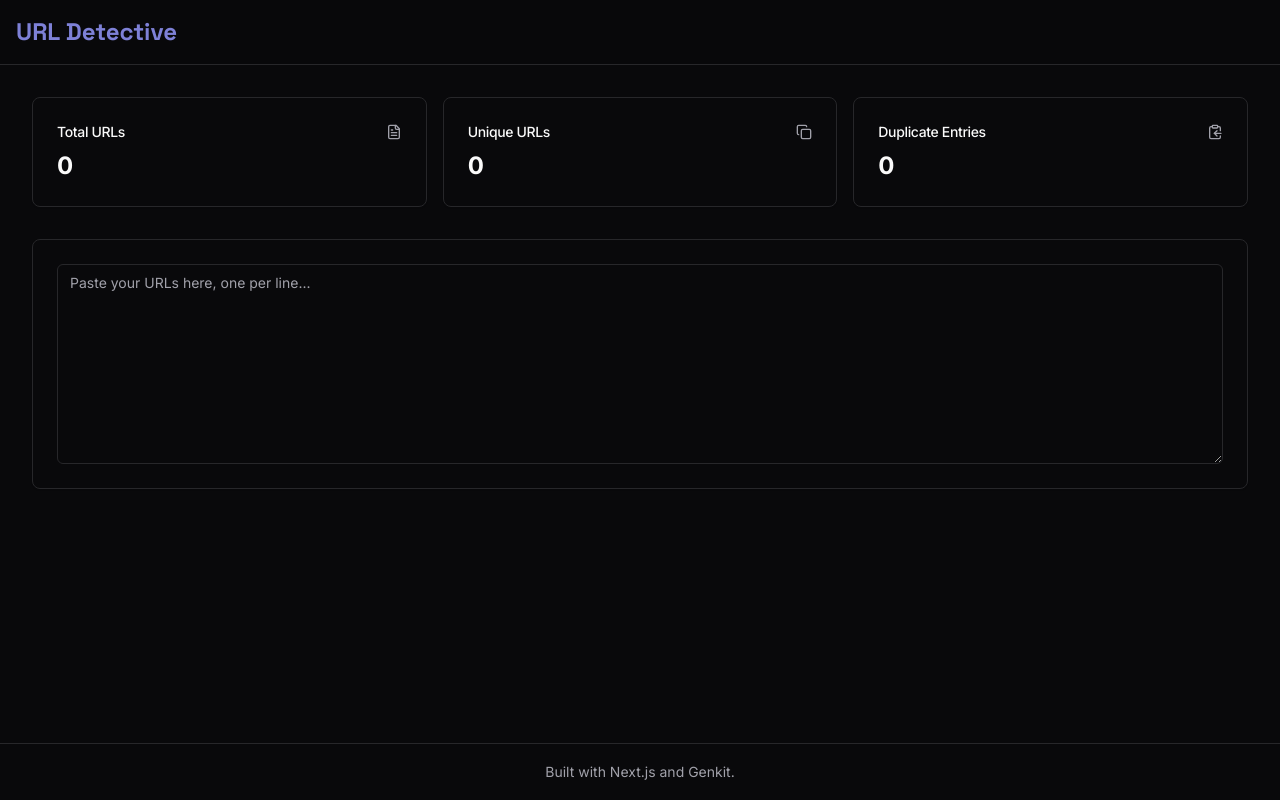
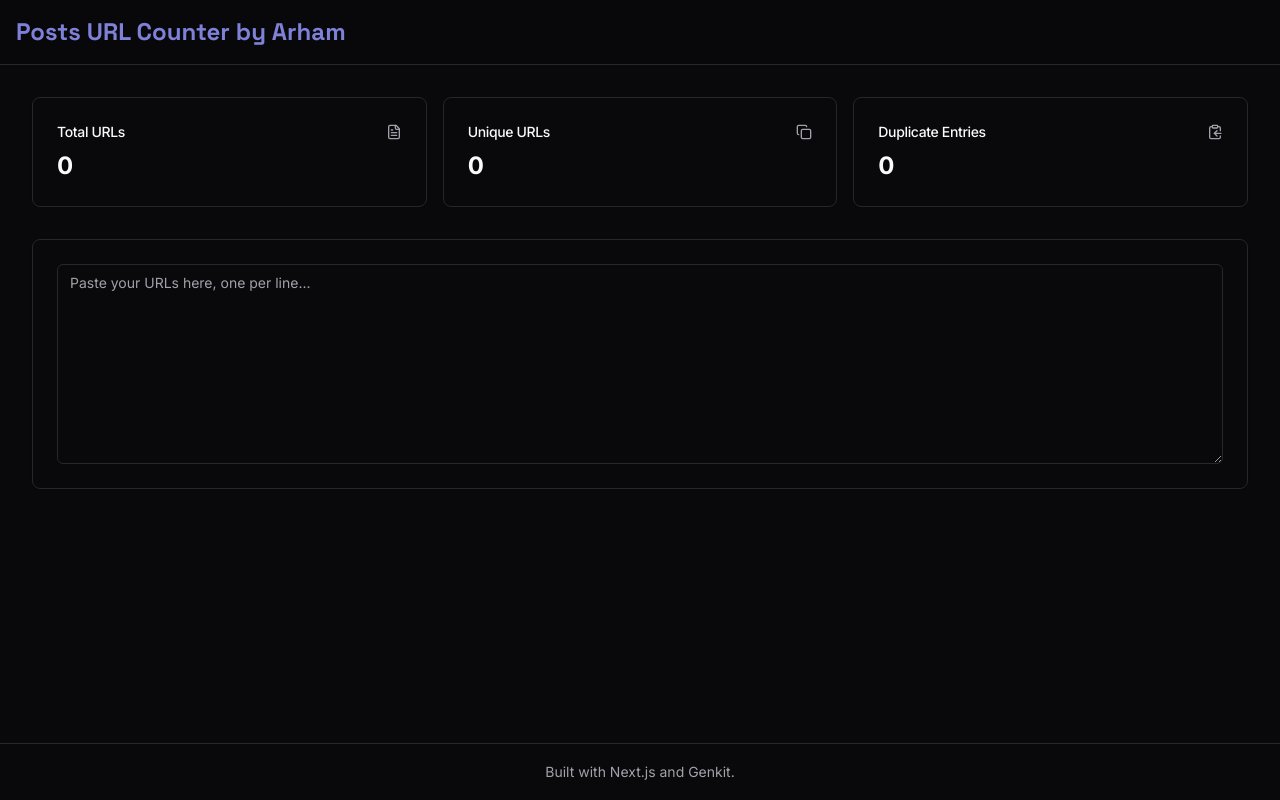
Before and after one commit to Arhamm1997/url-detective, a Next.js app: page / in a window 1280 px wide. Built offline with nearby package versions, Linux system fonts and the light colour scheme; what @genkit-ai/google-genai, genkit would draw is missing.

Commit message:
Update header title to reflect new feature ownership

```diff
--- a/src/components/url-detective/url-processor.tsx
+++ b/src/components/url-detective/url-processor.tsx
@@ -257,7 +257,7 @@ export default function UrlProcessor() {
         <header className="sticky top-0 z-10 border-b bg-background/80 backdrop-blur-sm">
           <div className="container mx-auto flex h-16 items-center justify-between px-4">
             <h1 className="font-headline text-2xl font-bold text-primary">
-              URL Detective
+              Posts URL Counter by Arham
             </h1>
           </div>
         </header>
```
